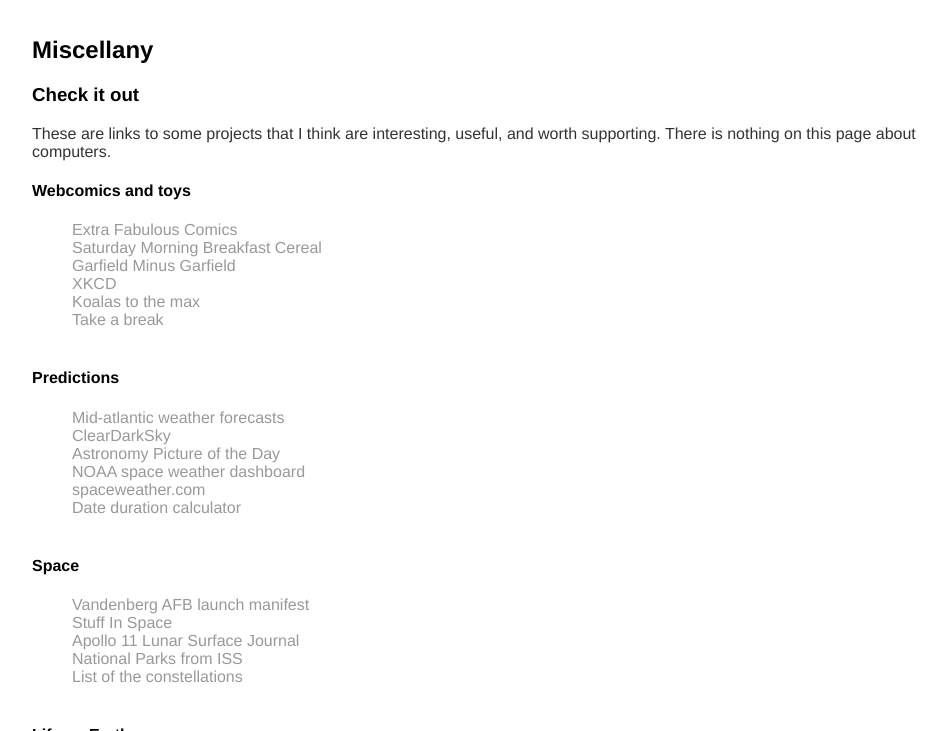
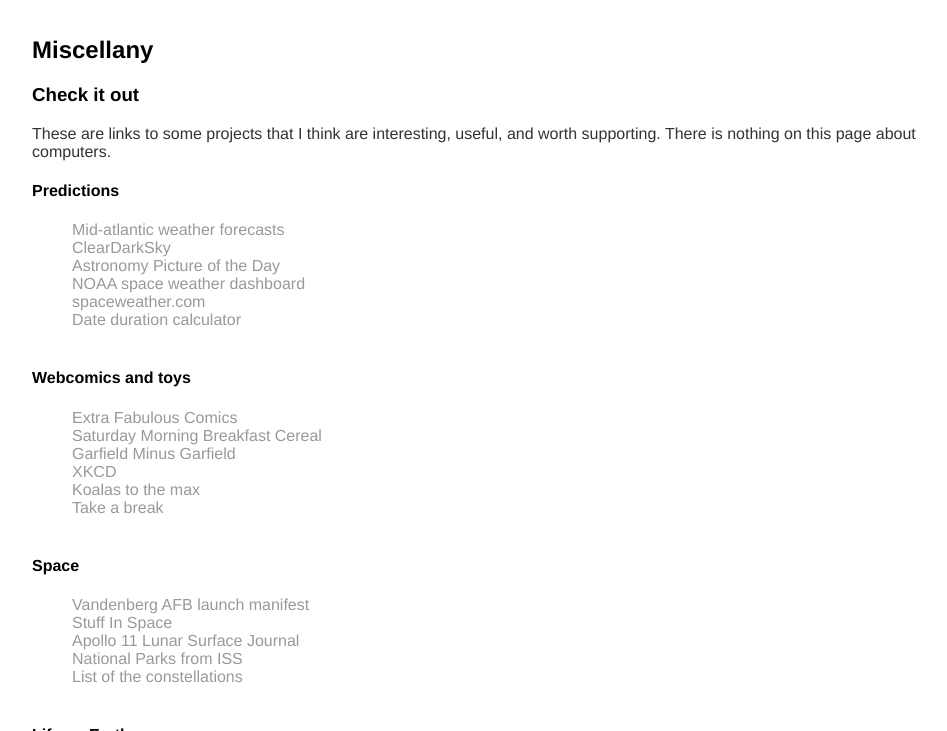
Before and after one commit to amcnicho/amcnicho.github.io, a Jekyll site: the page built from misc/index.html, in a window 1280 px wide and 900 px high, cut to the strip 169-900 px from the top of the window. Shown: the whole strip, without its empty margins (160-1107 px from the left). Built offline with Jekyll 4.4.1, drawn with Linux system fonts in a browser that asks for light colours; some of the changed lines change nothing that is shown.

Commit message:
Update index.html

```diff
--- a/misc/index.html
+++ b/misc/index.html
@@ -8,6 +8,16 @@
       <h3>Check it out</h3>
       <p> These are links to some projects that I think are interesting, useful, and worth supporting. There is nothing on this page about computers.</p>
 
+      <h4>Predictions</h4>
+      <ul>
+        <li><a href="https://graphical.weather.gov/sectors/midatlantic.php">Mid-atlantic weather forecasts</a></li>
+        <li><a href="http://www.cleardarksky.com/c/CharvilVAkey.html">ClearDarkSky</a></li>
+        <li><a href="https://apod.nasa.gov/apod/astropix.html">Astronomy Picture of the Day</a></li>
+        <li><a href="https://www.swpc.noaa.gov/communities/space-weather-enthusiasts">NOAA space weather dashboard</a></li>
+        <li><a href="http://www.spaceweather.com/">spaceweather.com</a></li>
+        <li><a href="https://www.timeanddate.com/date/durationresult.html?m1=6&d1=20&y1=1992">Date duration calculator</a></li>
+      </ul>
+
       <h4>Webcomics and toys</h4>
       <ul>
         <li><a href="http://extrafabulouscomics.com/comic/194/">Extra Fabulous Comics</a></li>
@@ -16,16 +26,6 @@
         <li><a href="https://xkcd.com/681/">XKCD</a></li>
         <li><a href="http://www.koalastothemax.com/">Koalas to the max</a></li>
         <li><a href="http://www.donothingfor2minutes.com/">Take a break</a></li>
-      </ul>
-
-      <h4>Predictions</h4>
-      <ul>
-        <li><a href="https://graphical.weather.gov/sectors/midatlantic.php">Mid-atlantic weather forecasts</a></li>
-        <li><a href="http://www.cleardarksky.com/c/CharvilVAkey.html">ClearDarkSky</a></li>
-        <li><a href="https://apod.nasa.gov/apod/astropix.html">Astronomy Picture of the Day</a></li>
-        <li><a href="https://www.swpc.noaa.gov/communities/space-weather-enthusiasts">NOAA space weather dashboard</a></li>
-        <li><a href="http://www.spaceweather.com/">spaceweather.com</a></li>
-        <li><a href="https://www.timeanddate.com/date/durationresult.html?m1=6&d1=20&y1=1992">Date duration calculator</a></li>
       </ul>
 
       <h4>Space</h4>
```
